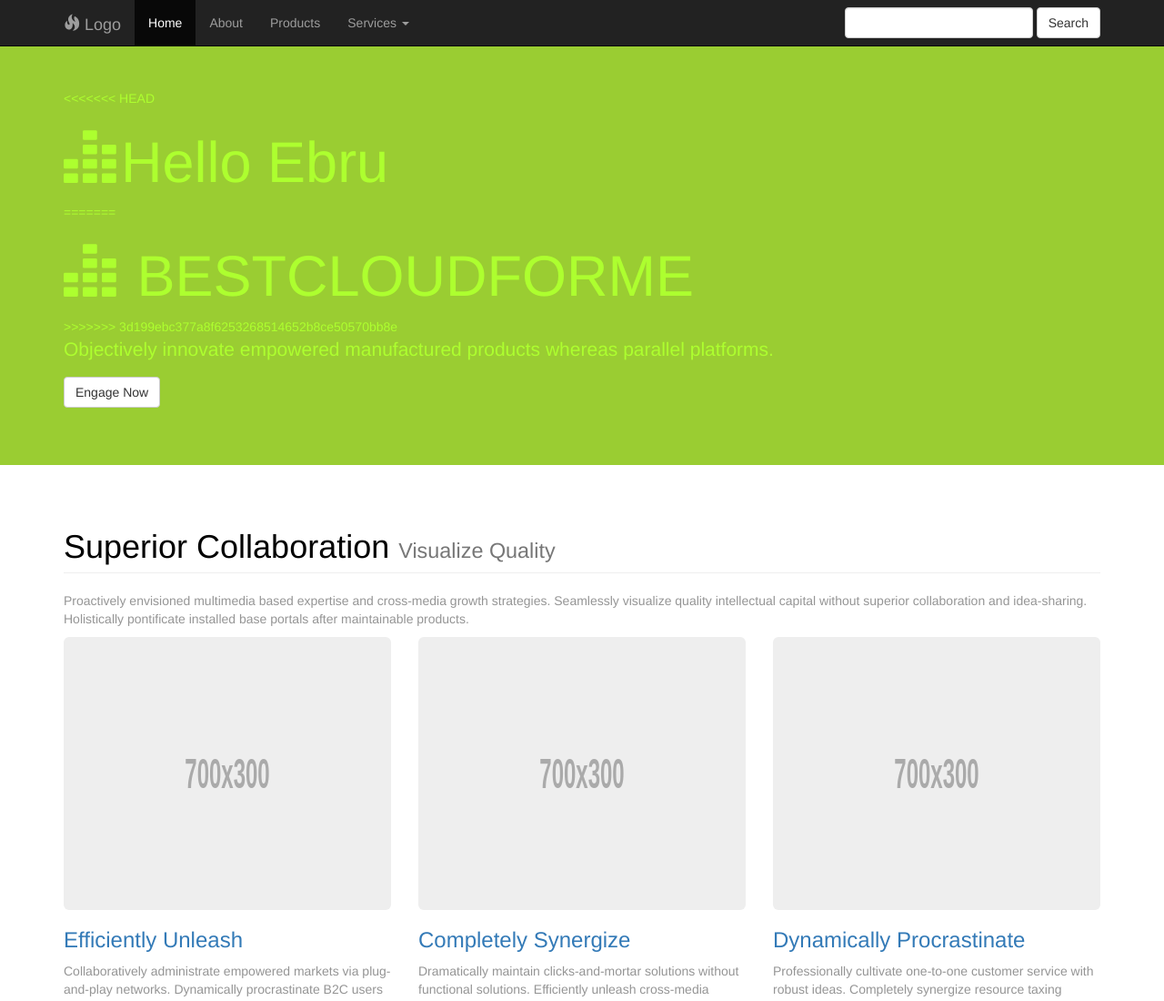
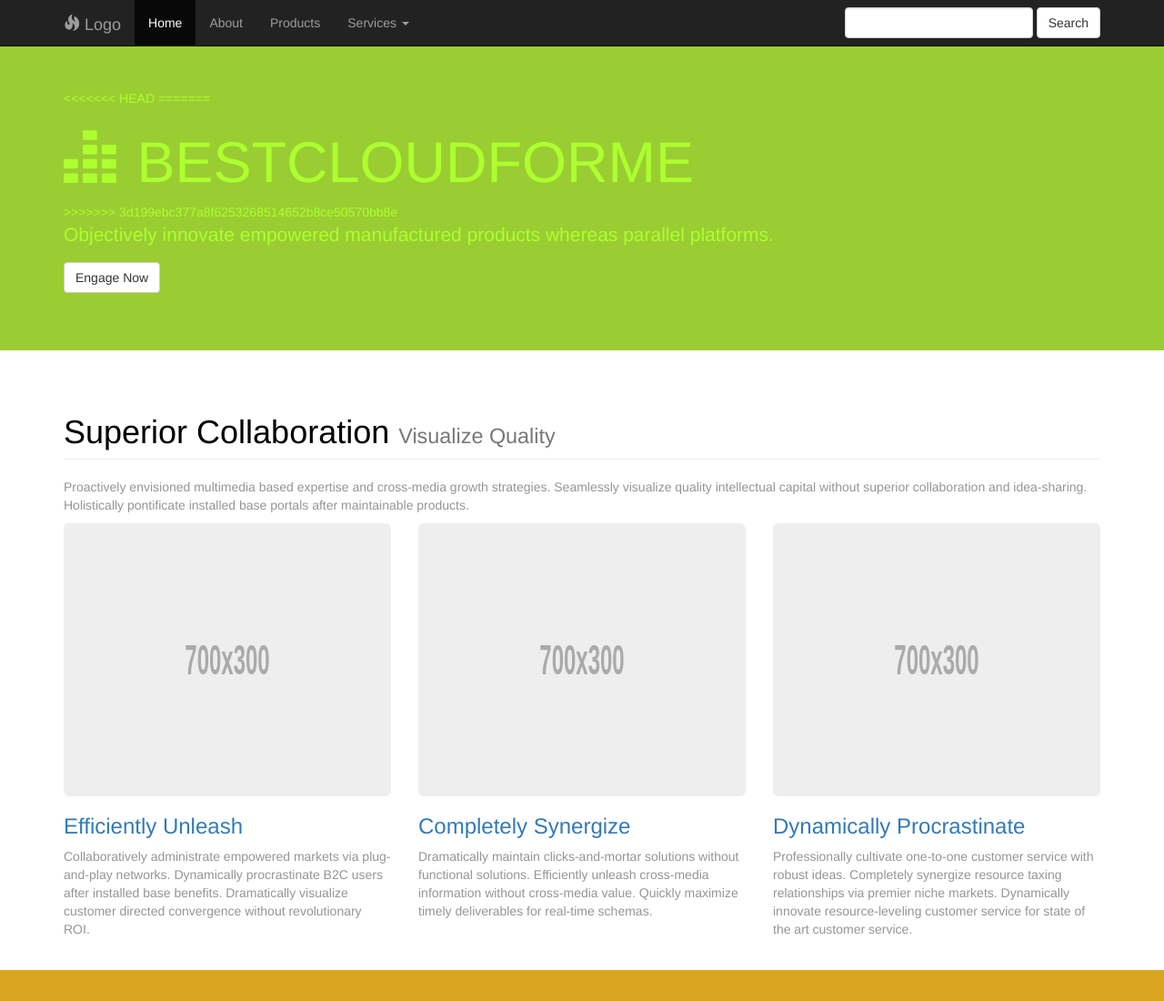
Before and after one commit to ebrudalkir/Bcfm-case, a plain HTML site: page index.html in a window 1280 px wide. Shown: the top 1100 px of the page at 91% size. Drawn offline with Linux system fonts and the light colour scheme.

Commit message:
last update index.html

```diff
--- a/index.html
+++ b/index.html
@@ -81,7 +81,7 @@
 	<div class="jumbotron feature">
 		<div class="container">
 <<<<<<< HEAD
-			<h1><span class="glyphicon glyphicon-equalizer"></span>Hello Ebru</h1>
+
 =======
 			<h1><span class="glyphicon glyphicon-equalizer"></span> BESTCLOUDFORME</h1>
 >>>>>>> 3d199ebc377a8f6253268514652b8ce50570bb8e
```
